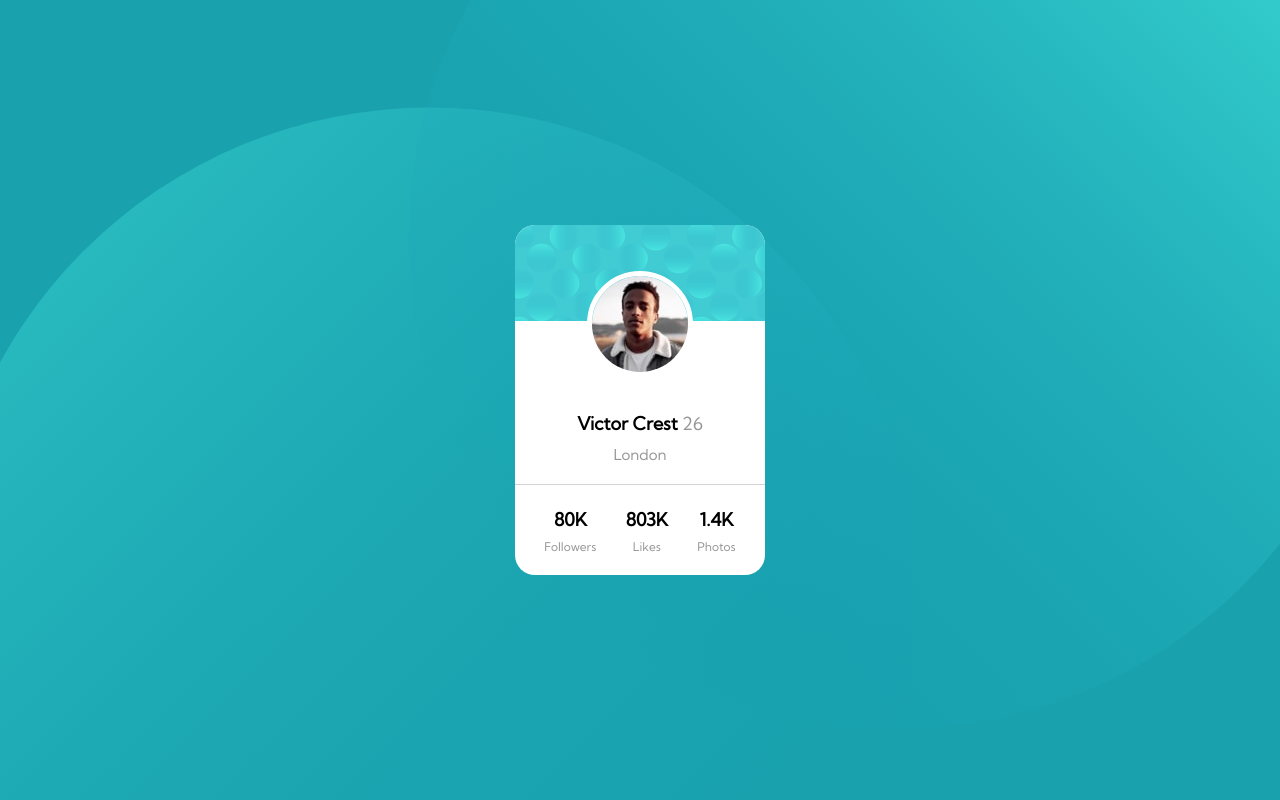
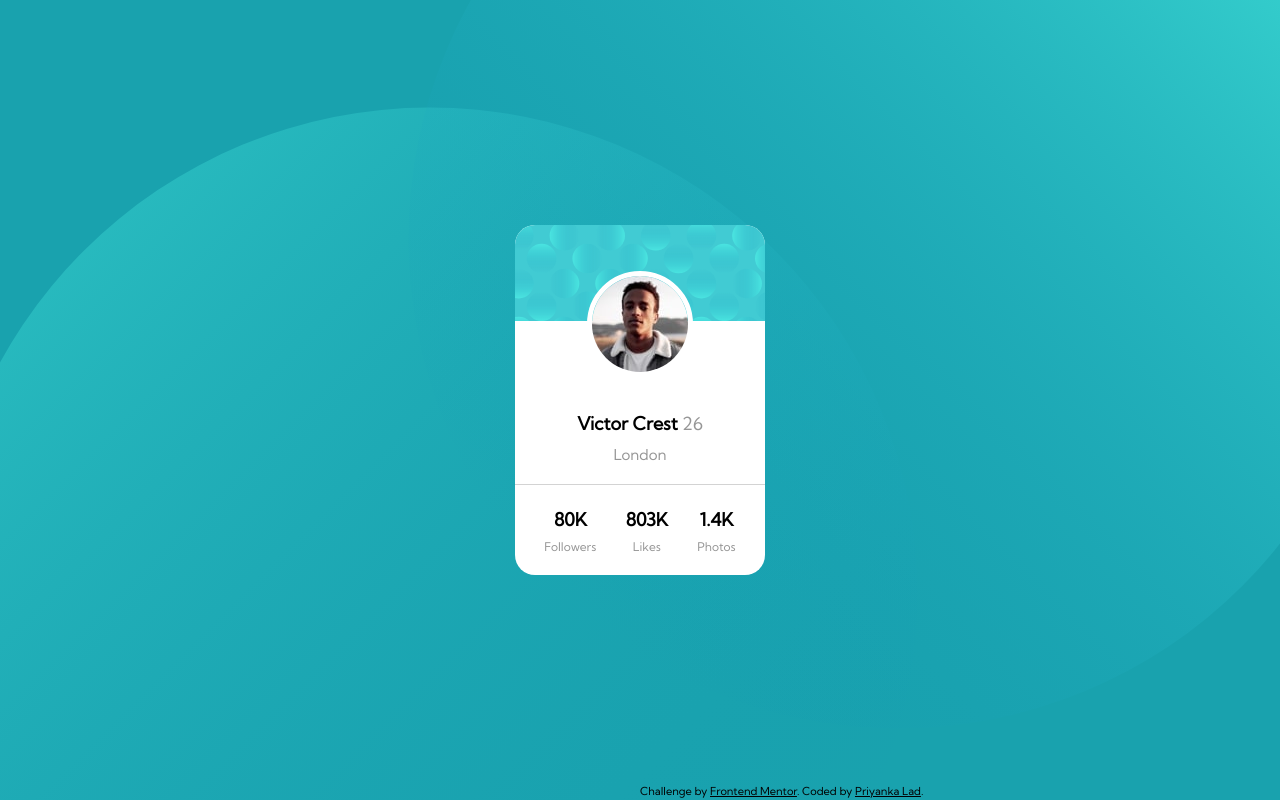
Before and after one commit to priyankalad/profile-card-component, a plain HTML site: page index.html in a window 1280 px wide. Drawn offline with Linux system fonts and the light colour scheme.

Commit message:
added footer

```diff
--- a/index.html
+++ b/index.html
@@ -23,19 +23,19 @@
     <style>
       .attribution {
         font-size: 11px;
-        text-align: center;
+        position: fixed;
+        top: 98vh;
+        left: 50vw;
       }
       .attribution a {
-        color: hsl(228, 45%, 44%);
+        color: hsl(240, 33%, 1%);
       }
     </style>
   </head>
   <body>
     <div class="container">
       <div class="card">
-        <div class="profileBGImage">
-          <div></div>
-        </div>
+        <div class="profileBGImage"></div>
         <div class="profileDetails">
           <img src="images/image-victor.jpg" />
 
@@ -59,5 +59,11 @@
         </div>
       </div>
     </div>
+    <div class="attribution">
+      Challenge by
+      <a href="https://www.frontendmentor.io?ref=challenge" target="_blank"
+        >Frontend Mentor</a
+      >. Coded by <a href="#">Priyanka Lad</a>.
+    </div>
   </body>
 </html>
```
